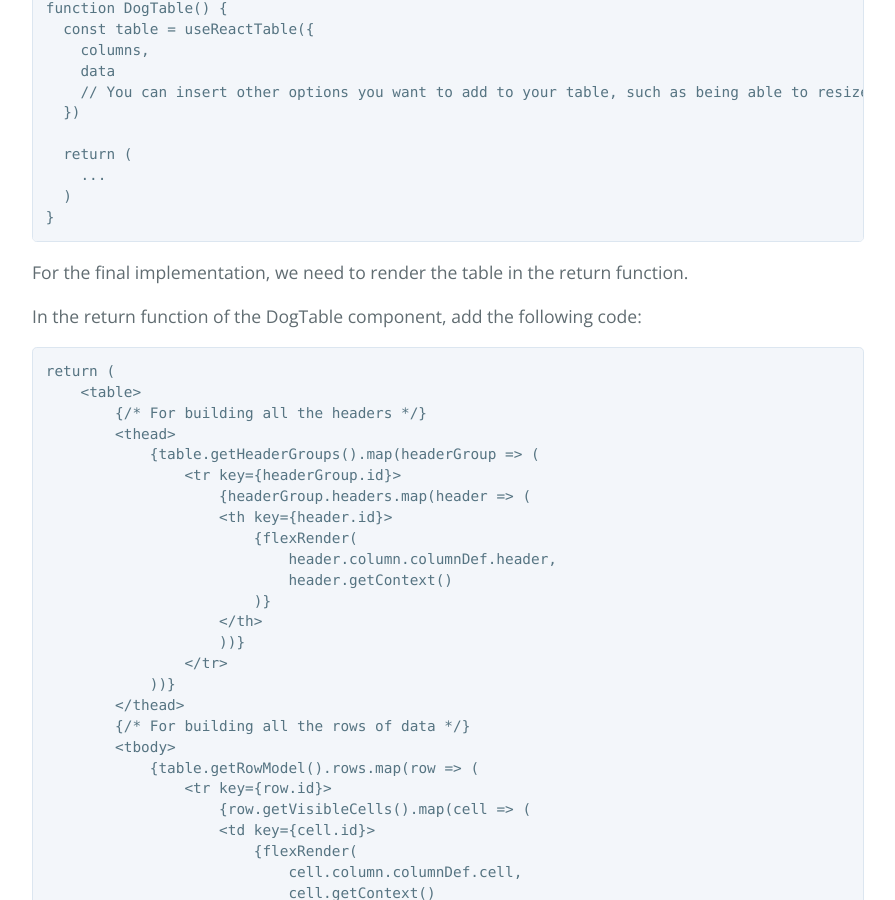
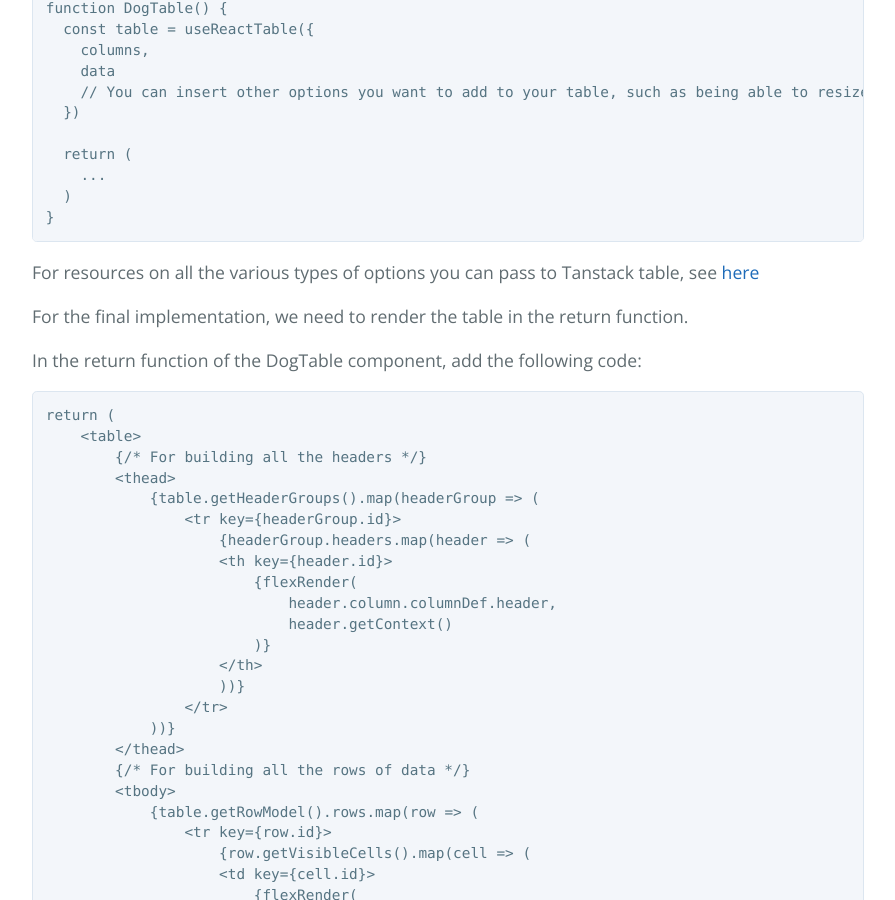
Before and after one commit to learning-software-engineering/learning-software-engineering.github.io, a Jekyll site: the page built from Topics/Tech_Stacks/Tanstack_Table.md, in a window 1280 px wide and 900 px high, scrolled down 4334 px. Shown: the whole window, without its empty margins (192-1087 px from the left). Built offline with Jekyll 4.4.1, drawn with Linux system fonts in a browser that asks for light colours; our own code applies the rules of GitHub Pages for plain Markdown files.

Commit message:
Added link to explore more customization options

````diff
--- a/Topics/Tech_Stacks/Tanstack_Table.md
+++ b/Topics/Tech_Stacks/Tanstack_Table.md
@@ -155,6 +155,8 @@ function DogTable() {
 }
 ```
 
+For resources on all the various types of options you can pass to Tanstack table, see [here](https://tanstack.com/table/v8/docs/api/core/table)
+
 For the final implementation, we need to render the table in the return function.
 
 In the return function of the DogTable component, add the following code:
````
